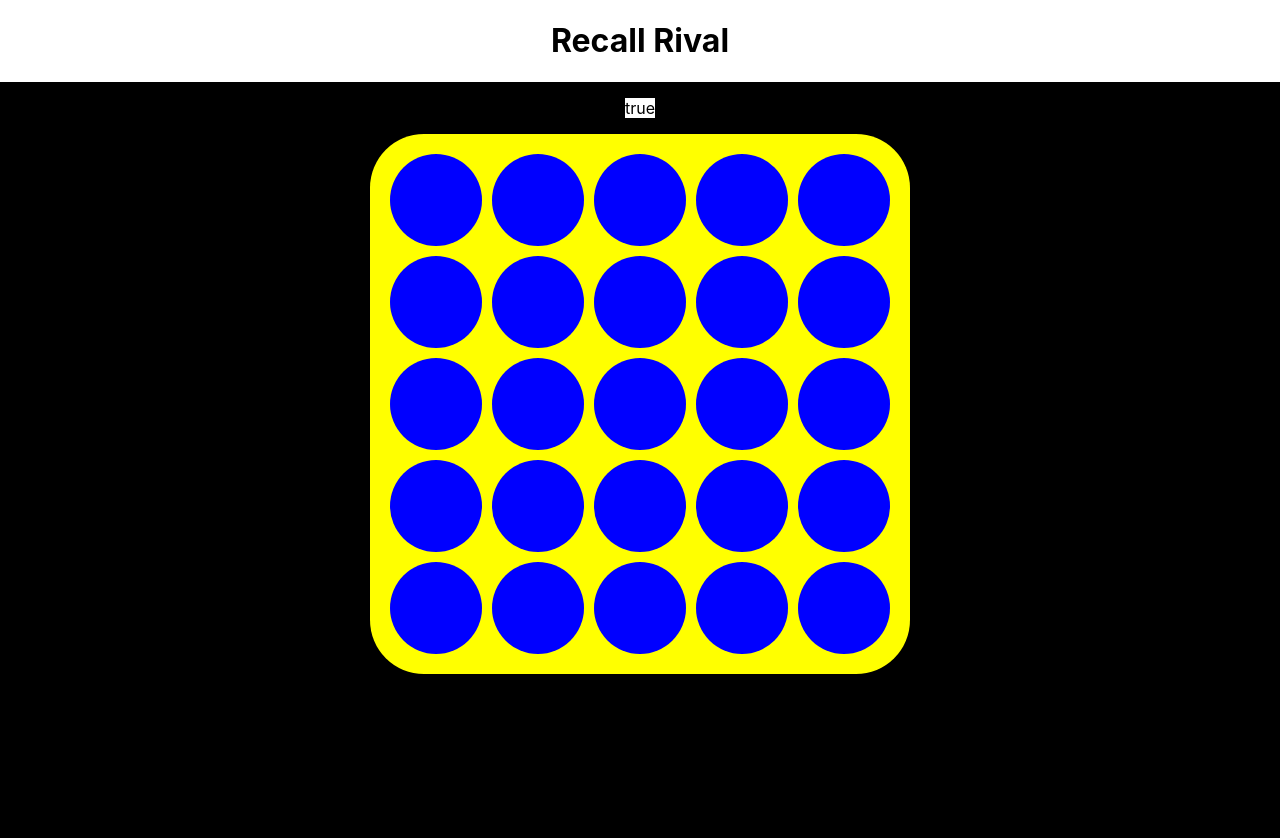
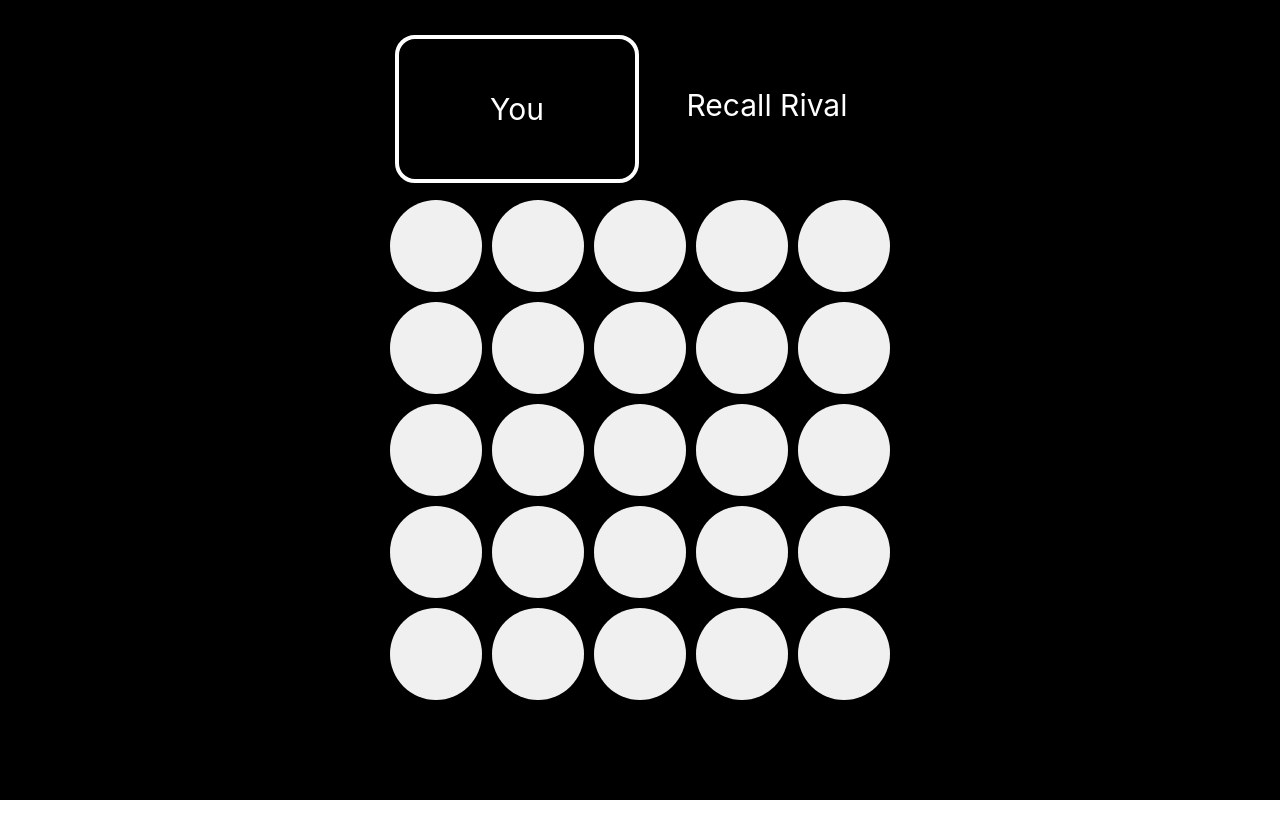
Before and after one commit to theshubhamio/recallrival, a React (Create React App) app: page / in a window 1280 px wide. Shown: the top 838 px of the page. After the commit the page ends 800 px from the top, so only its background shows below. Built offline with nearby package versions, Linux system fonts and the light colour scheme.

Commit message:
deploy v1

```diff
--- a/src/App.js
+++ b/src/App.js
@@ -4,7 +4,6 @@ import GridRecall from './components/GridRecall';
 function App() {
   return (
     <div className="App">
-      <h1>Recall Rival</h1>
       <GridRecall/>
     </div>
   );
--- a/src/components/GridRecall.jsx
+++ b/src/components/GridRecall.jsx
@@ -73,7 +73,7 @@ function GridRecall() {
 
                     setPlayer1(p1);
                     setPlayer2(p2);
-                }, 500); // 500ms delay
+                }, 1000); // 500ms delay
 
 
             } else {
@@ -92,6 +92,12 @@ function GridRecall() {
                 } else {
                     //p1 lost
                     console.log("p1 lost")
+                    let newgriddots = [...griddots];
+                    newgriddots[index] = { isSelected: true, isCorrect: false };
+
+                    setGriddots(newgriddots);
+                    setPlayer1({ ...{ player1 }, haveLost: true });
+
                 }
             }
 
@@ -106,18 +112,7 @@ function GridRecall() {
 
 
             if (p2.playedDots.length > p2.correctDots.length) {
-                //tranfter the turn
-                p2.turn = false;
-                p1.turn = true;
 
-                p2.correctDots = p2.playedDots;
-                p1.correctDots = p2.playedDots;
-
-                p1.playedDots = [];
-                p2.playedDots = [];
-
-                setPlayer1(p1);
-                setPlayer2(p2);
 
                 let newgriddots = [...griddots];
                 newgriddots[index] = { isSelected: true, isCorrect: true };
@@ -131,7 +126,20 @@ function GridRecall() {
                         { isSelected: false, isCorrect: true }
                     )
                     setGriddots(resetGrid);
-                }, 500); // 500ms delay
+
+                    //tranfter the turn
+                    p2.turn = false;
+                    p1.turn = true;
+
+                    p2.correctDots = p2.playedDots;
+                    p1.correctDots = p2.playedDots;
+
+                    p1.playedDots = [];
+                    p2.playedDots = [];
+
+                    setPlayer1(p1);
+                    setPlayer2(p2);
+                }, 1000); // 500ms delay
             } else {
 
 
@@ -144,11 +152,11 @@ function GridRecall() {
                     //reset grid
                     setTimeout(() => {
                         let newgriddots = [...griddots];
-                    newgriddots[index] = { isSelected: true, isCorrect: true };
+                        newgriddots[index] = { isSelected: true, isCorrect: true };
 
-                    setGriddots(newgriddots);
-                    console.log("p2 clicked the correct dot")
-                    console.log(p2)
+                        setGriddots(newgriddots);
+                        console.log("p2 clicked the correct dot")
+                        console.log(p2)
 
                     }, 1000); // 500ms delay
 
@@ -158,6 +166,11 @@ function GridRecall() {
                 } else {
                     //p2 lost
                     console.log("p2 lost")
+                    let newgriddots = [...griddots];
+                    newgriddots[index] = { isSelected: true, isCorrect: false };
+
+                    setGriddots(newgriddots);
+                    setPlayer1({ ...{ player1 }, haveLost: true });
                 }
             }
 
@@ -200,31 +213,82 @@ function GridRecall() {
             }
 
         }
-    }, [player2.playedDots, griddots]);
+    }, [griddots]);
+
+    function resetGame() {
+
+        setPlayer2({
+            mode: 1,
+            haveLost: false,
+            turn: true,
+            playedDots: [],
+            correctDots: []
+        })
+
+        setPlayer1({
+            mode: 0,
+            haveLost: false,
+            turn: false,
+            playedDots: [],
+            correctDots: []
+        })
+
+        setGriddots(Array(25).fill(
+            { isSelected: false, isCorrect: true }
+        ))
+
+    }
 
 
     return (
         <div style={{ ...styles.container, background: "black" }}>
-            <p style={{ background: "white" }}>{`${player1.turn}`}</p>
+
+            <div style={styles.turnIndicator}>
+                <div
+                    style={{
+                        ...styles.turnIndicatorBox,
+                        border: player1.turn ? (player1.haveLost ? "4px  solid red" : "4px  solid white") : "0px  solid white"
+                    }}
+                >
+                    You
+                </div>
+                <div
+                    style={{
+                        ...styles.turnIndicatorBox,
+                        border: player2.turn ? "4px  solid white" : "0px  solid white"
+
+                    }}
+                >
+
+                    Recall Rival
+                </div>
+
+            </div>
 
             <div style={{
                 ...styles.grid,
                 gridTemplateColumns: `repeat(5, 1fr)`,
-                gridTemplateRows: `repeat(5, 1fr)`,
-                background: `yellow`
+                gridTemplateRows: `repeat(5, 1fr)`
+
             }}>
 
                 {griddots.map((dot, index) => (
+
                     <div
                         key={index}
                         onClick={() => onDotClick(index)}
                         style={{
                             ...styles.dot,
-                            backgroundColor: dot.isSelected ? 'black' : 'blue',
+                            backgroundColor: dot.isSelected ? (dot.isCorrect ? '#32CD32' : '#DC143C') : '#F0F0F0',
                         }}
                     />
                 ))}
             </div>
+            {player1.haveLost && (
+                <div style={styles.gameOverOverlay} onClick={resetGame}>
+                    <h2>🔴 Game Over 🔴</h2>
+                    <p>Tap to restart</p>
+                </div>)}
         </div>
     )
 }
@@ -257,7 +321,51 @@ const styles = {
         aspectRatio: "1",
         cursor: 'pointer',
         borderRadius: "50%"
-    }
+    },
+    turnIndicatorBox: {
+        display: "flex",
+        flex: 1,
+        alignItems: "center",
+        justifyContent: "center",
+        textAlign:"center",
+
+        padding: "10px",
+        fontSize: "30px",
+        height: "15vh",
+        maxHeight: "400px",
+        color: "white",
+        borderRadius: "20px",
+        margin : "5px",
+
+    },
+    turnIndicator: {
+        display: "flex",
+        justifyContent: "space-between",
+        textAlign:"center",
+        margin : "10px",
+
+        width: "90vw",
+        height: "15vh",
+        maxWidth: "500px",
+        padding: "20px"
+
+    },
+    gameOverOverlay: {
+        position: "absolute",
+        top: 0,
+        left: 0,
+        right: 0,
+        bottom: 0,
+        backgroundColor: "rgba(0, 0, 0, 0.8)",
+        color: "#fff",
+        display: "flex",
+        flexDirection: "column",
+        justifyContent: "center",
+        alignItems: "center",
+        textAlign: "center",
+        zIndex: 10,
+        borderRadius: "5px",
+    },
 
 };
 
```
